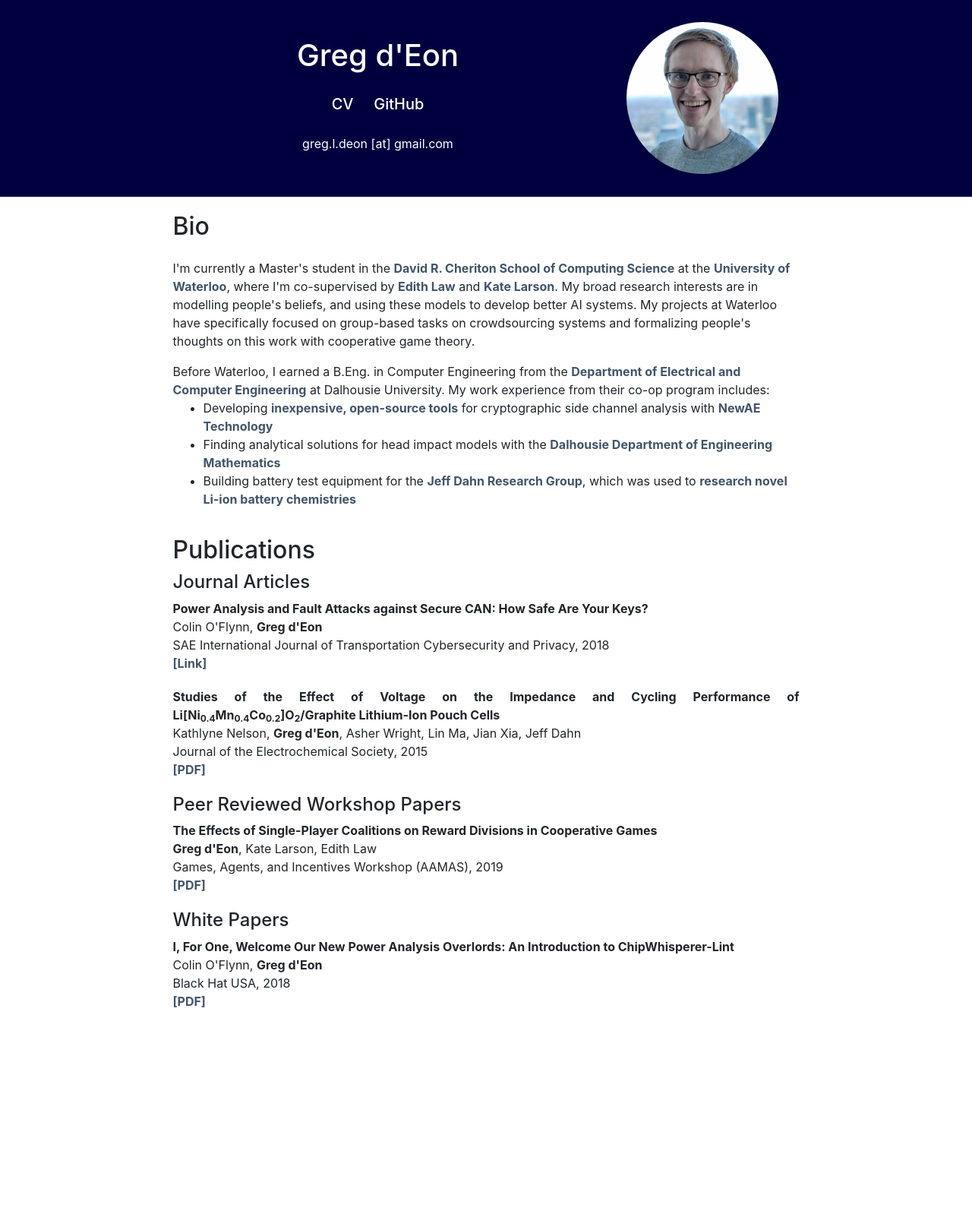
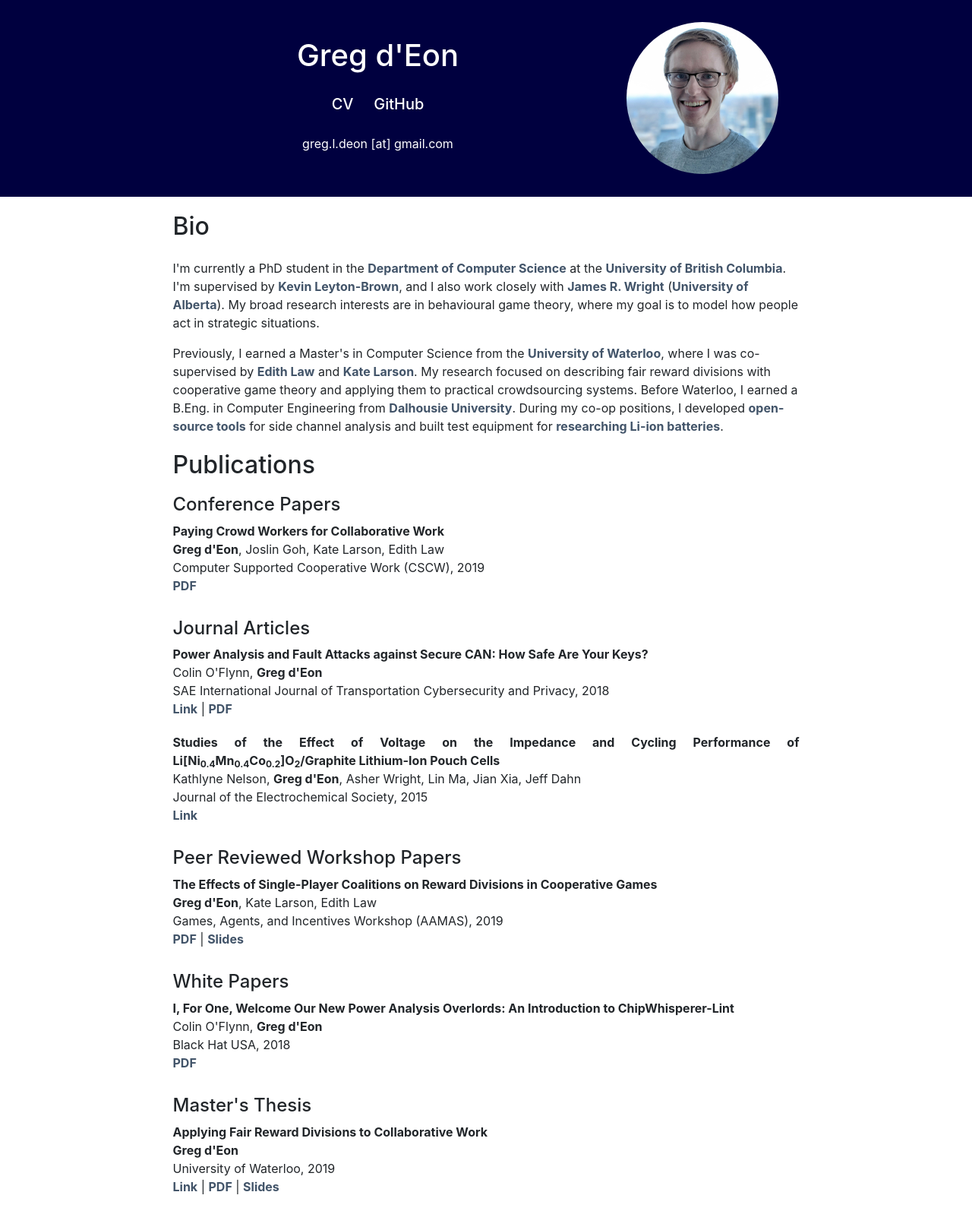
Before and after one commit to gregdeon/gregdeon.com, a PHP site: page /index.html in a window 1280 px wide. Shown: the part 21-1615 px from the top of the page at 76% size. Before the commit the page ends 1347 px from the top, so only its background shows below. Run offline with PHP 8.4, Linux system fonts and the light colour scheme; some libraries are stand-ins or nearby versions.

Commit message:
Update bio and publications

```diff
--- a/index.html
+++ b/index.html
@@ -58,21 +58,19 @@
         </div>
         <div class="row justify-content-md-center paragraph">
             <div class="col col-md-9">
-                I'm currently a Master's student in the <a href="https://cs.uwaterloo.ca">David R. Cheriton School of Computing Science</a> at the <a href="https://uwaterloo.ca">University of Waterloo</a>, where I'm co-supervised by <a href="http://edithlaw.ca">Edith Law</a> and <a href="https://cs.uwaterloo.ca/~klarson/">Kate Larson</a>.
-                My broad research interests are in modelling people's beliefs, and using these models to develop better AI systems.
-                My projects at Waterloo have specifically focused on group-based tasks on crowdsourcing systems and formalizing people's thoughts on this work with cooperative game theory.
+                I'm currently a PhD student in the <a href="https://www.cs.ubc.ca">Department of Computer Science</a> at the <a href="https://www.ubc.ca">University of British Columbia</a>.
+                I'm supervised by <a href="https://www.cs.ubc.ca/~kevinlb/">Kevin Leyton-Brown</a>, and I also work closely with <a href="https://jrwright.info">James R. Wright</a> (<a href="https://www.ualberta.ca/computing-science/">University of Alberta</a>).
+                My broad research interests are in behavioural game theory, where my goal is to model how people act in strategic situations.
             </div>
         </div>
 
         <div class="row justify-content-md-center paragraph">
             <div class="col col-md-9">
-                Before Waterloo, I earned a B.Eng. in Computer Engineering from the <a href="https://www.dal.ca/faculty/engineering/electrical.html">Department of Electrical and Computer Engineering</a> at Dalhousie University.
-                My work experience from their co-op program includes:
-                <ul>
-                    <li> Developing <a href="https://github.com/newaetech/chipwhisperer">inexpensive, open-source tools</a> for cryptographic side channel analysis with <a href="http://newae.com/">NewAE Technology</a>
-                    <li> Finding analytical solutions for head impact models with the <a href="https://www.dal.ca/faculty/engineering/math-internetworking.html">Dalhousie Department of Engineering Mathematics</a>
-                    <li> Building battery test equipment for the <a href="https://www.dal.ca/diff/dahn.html">Jeff Dahn Research Group</a>, which was used to <a href="http://jes.ecsdl.org/content/162/6/A1046.short">research novel Li-ion battery chemistries</a>
-                </ul>
+                Previously, I earned a Master's in Computer Science from the <a href="https://uwaterloo.ca">University of Waterloo</a>, where I was co-supervised by <a href="http://edithlaw.ca">Edith Law</a> and <a href="https://cs.uwaterloo.ca/~klarson/">Kate Larson</a>.
+                My research focused on describing fair reward divisions with cooperative game theory and applying them to practical crowdsourcing systems.
+
+                Before Waterloo, I earned a B.Eng. in Computer Engineering from <a href="https://www.dal.ca/faculty/engineering/electrical.html">Dalhousie University</a>.
+                During my co-op positions, I developed <a href="https://github.com/newaetech/chipwhisperer">open-source tools</a> for side channel analysis and built test equipment for <a href="https://www.dal.ca/diff/dahn.html">researching Li-ion batteries</a>.
             </div>
         </div>
     </div>
@@ -82,7 +80,18 @@
             <h2>Publications</h2>
         </div></div>
 
-        <div class="row justify-content-md-center"><div class="col col-md-9">
+        <div class="row justify-content-md-center reference-header"><div class="col col-md-9">
+            <h4>Conference Papers</h4>
+        </div></div>
+
+        <div class="row justify-content-md-center reference"><div class="col col-md-9">
+            <b>Paying Crowd Workers for Collaborative Work</b> <br/>
+            <b>Greg d'Eon</b>, Joslin Goh, Kate Larson, Edith Law <br/>
+            Computer Supported Cooperative Work (CSCW), 2019 <br/>
+            <a href="/files/deon_2019_CSCW_paying-for-collaborative-work">PDF</a>
+        </div></div>
+
+        <div class="row justify-content-md-center reference-header"><div class="col col-md-9">
             <h4>Journal Articles</h4>
         </div></div>
 
@@ -90,17 +99,18 @@
             <b>Power Analysis and Fault Attacks against Secure CAN: How Safe Are Your Keys?</b> <br/>
             Colin O'Flynn, <b>Greg d'Eon</b> <br/>
             SAE International Journal of Transportation Cybersecurity and Privacy, 2018 <br/>
-            <a href="https://saemobilus.sae.org/content/11-01-01-0001/">[Link]</a>
+            <a href="https://saemobilus.sae.org/content/11-01-01-0001/">Link</a> |
+            <a href="/files/oflynn_2018_SAE_secure-can-attacks">PDF</a>
         </div></div>
 
         <div class="row justify-content-md-center reference"><div class="col col-md-9">
             <b>Studies of the Effect of Voltage on the Impedance and Cycling Performance of Li[Ni<sub>0.4</sub>Mn<sub>0.4</sub>Co<sub>0.2</sub>]O<sub>2</sub>/Graphite Lithium-Ion Pouch Cells</b> <br/>
             Kathlyne Nelson, <b>Greg d'Eon</b>, Asher Wright, Lin Ma, Jian Xia, Jeff Dahn <br/>
             Journal of the Electrochemical Society, 2015 <br/>
-            <a href="http://jes.ecsdl.org/content/162/6/A1046.short">[PDF]</a>
+            <a href="http://jes.ecsdl.org/content/162/6/A1046.short">Link</a>
         </div></div>
 
-        <div class="row justify-content-md-center"><div class="col col-md-9">
+        <div class="row justify-content-md-center reference-header"><div class="col col-md-9">
             <h4>Peer Reviewed Workshop Papers</h4>
         </div></div>
 
@@ -108,10 +118,11 @@
             <b>The Effects of Single-Player Coalitions on Reward Divisions in Cooperative Games</b> <br/>
             <b>Greg d'Eon</b>, Kate Larson, Edith Law <br/>
             Games, Agents, and Incentives Workshop (AAMAS), 2019 <br/>
-            <a href="/files/single-player-coalitions.pdf">[PDF]</a>
+            <a href="/files/deon_2019_GAIW_single-player-coalitions.pdf">PDF</a> |
+            <a href="/files/deon_2019_GAIW_single-player-coalitions_slides.pdf">Slides</a>
         </div></div>
 
-        <div class="row justify-content-md-center"><div class="col col-md-9">
+        <div class="row justify-content-md-center reference-header"><div class="col col-md-9">
             <h4>White Papers</h4>
         </div></div>
 
@@ -119,7 +130,20 @@
             <b>I, For One, Welcome Our New Power Analysis Overlords: An Introduction to ChipWhisperer-Lint</b> <br/>
             Colin O'Flynn, <b>Greg d'Eon</b> <br/>
             Black Hat USA, 2018 <br/>
-            <a href="https://i.blackhat.com/us-18/Wed-August-8/us-18-OFlynn-I-For-One-Welcome-Our-New-Power-Analysis-Overloards-wp.pdf">[PDF]</a>
+            <a href="https://i.blackhat.com/us-18/Wed-August-8/us-18-OFlynn-I-For-One-Welcome-Our-New-Power-Analysis-Overloards-wp.pdf">PDF</a>
+        </div></div>
+
+        <div class="row justify-content-md-center reference-header"><div class="col col-md-9">
+            <h4>Master's Thesis</h4>
+        </div></div>
+
+        <div class="row justify-content-md-center reference"><div class="col col-md-9">
+            <b>Applying Fair Reward Divisions to Collaborative Work</b> <br/>
+            <b>Greg d'Eon</b> <br/>
+            University of Waterloo, 2019 <br/>
+            <a href="https://uwspace.uwaterloo.ca/handle/10012/14811">Link</a> |
+            <a href="/files/deon_2019_applying-fair-reward-divisions.pdf">PDF</a> |
+            <a href="/files/deon_2019_applying-fair-reward-divisions_slides.pdf">Slides</a>
         </div></div>
     </div>
 </body>
--- a/main.css
+++ b/main.css
@@ -43,6 +43,10 @@
     margin-bottom: 1em;
 }
 
+.reference-header h4 {
+    margin-top: 10px;
+}
+
 .reference {
     margin-bottom: 20px;
 }
```
Also changed, not shown: 7 other files.
